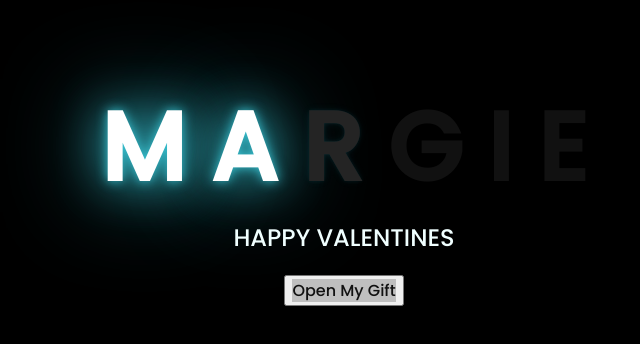
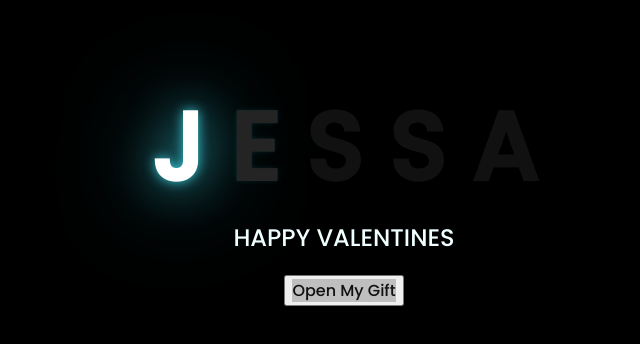
Before and after one commit to Blackhole17/Gift, a plain HTML site: page index.html in a window 1280 px wide. Shown: the part 218-562 px from the top of the page, without its empty margins (304-944 px from the left). Drawn offline with Linux system fonts and the light colour scheme.

Commit message:
Update index.html

```diff
--- a/index.html
+++ b/index.html
@@ -11,11 +11,11 @@
   <body>
     <div class="greetings">
       <!-- silahkan menambah kata sesuai keinginan dengan <span>text...</span -->
-      <span>M A</span>
-      <span>R</span>
-      <span>G</span>
-      <span>I</span>
+      <span>J</span>
       <span>E</span>
+      <span>S</span>
+      <span>S</span>
+      <span>A</span>
     </div>
     <div class="description">
       <span>HAPPY VALENTINES</span>
```
